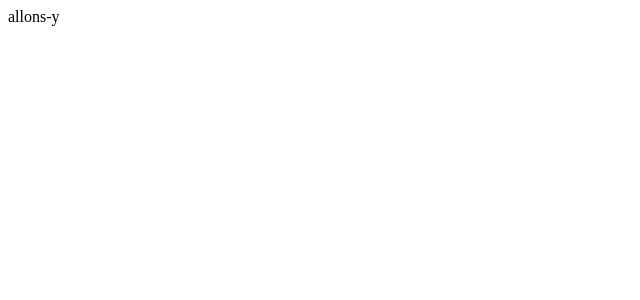
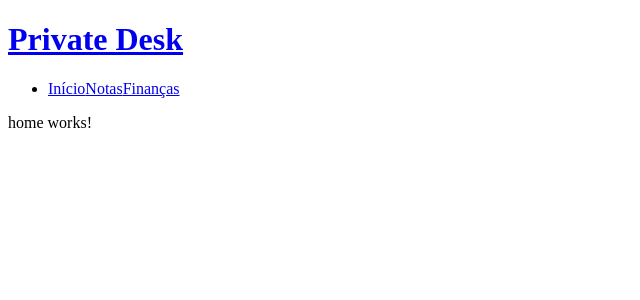
Before and after one commit to lucianesantcs/privateDesk, an Angular app: page / in a window 1280 px wide. Shown: the top 300 px of the page, without its empty margins (0-640 px from the left). Built offline with nearby package versions, Linux system fonts and the light colour scheme.

Commit message:
feat: criado componente header e adicionado rotas principais

```diff
--- a/src/app/app.component.html
+++ b/src/app/app.component.html
@@ -1 +1,2 @@
-allons-y
+<app-header></app-header>
+<router-outlet></router-outlet>
--- /dev/null
+++ b/src/app/shared/components/header/header.component.html
@@ -0,0 +1,10 @@
+<a [routerLink]="['/']"><h1>Private Desk</h1></a>
+<nav>
+    <ul>
+        <li>
+            <a [routerLink]="['/']" routerLinkActive="router-link-active">Início</a>
+            <a [routerLink]="['/notes']" routerLinkActive="router-link-active">Notas</a>
+            <a [routerLink]="['/finances']" routerLinkActive="router-link-active">Finanças</a>
+        </li>
+    </ul>
+</nav>
--- /dev/null
+++ b/src/app/shared/components/header/header.component.ts
@@ -0,0 +1,15 @@
+import { Component, OnInit } from '@angular/core';
+
+@Component({
+  selector: 'app-header',
+  templateUrl: './header.component.html',
+  styleUrls: ['./header.component.css']
+})
+export class HeaderComponent implements OnInit {
+
+  constructor() { }
+
+  ngOnInit(): void {
+  }
+
+}
```
Also changed, not shown: src/app/app.module.ts (+6 -2 lines), src/app/app.routing.module.ts (added, +38 -0 lines), src/app/shared/components/header/header.component.css (added), 1 other file (tests, documents, lock files or other folders).
